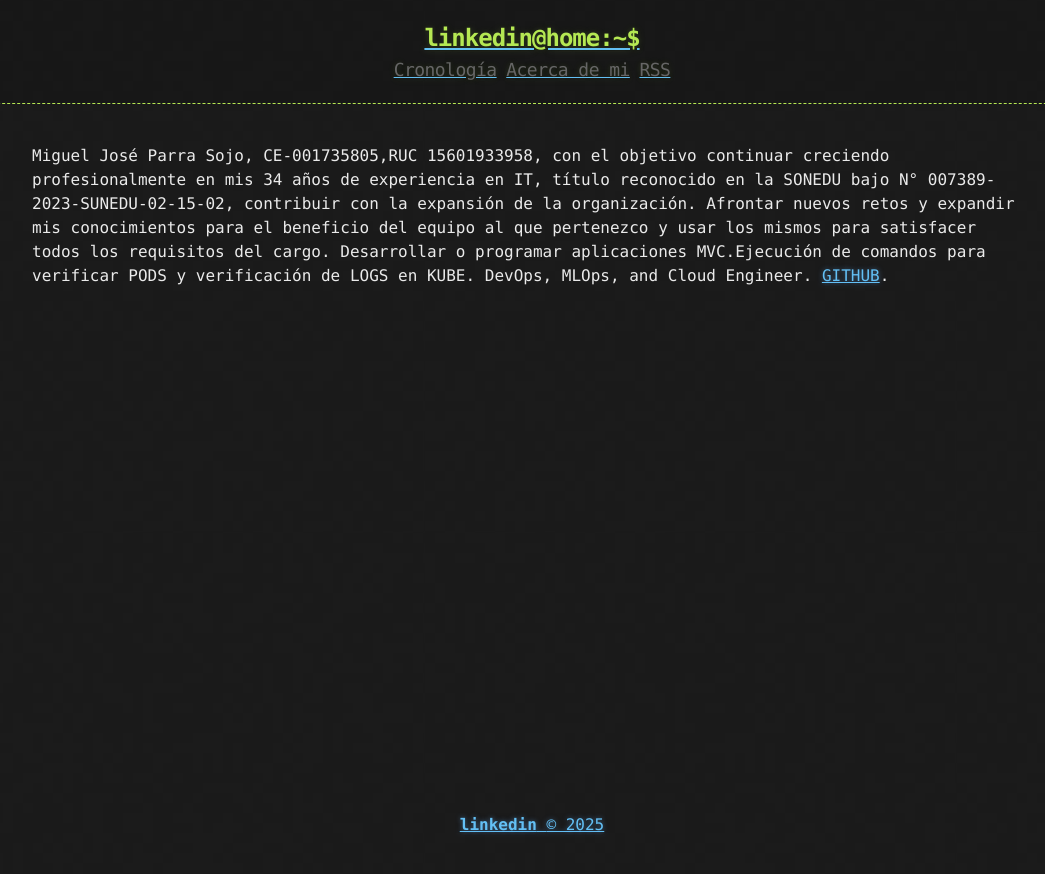
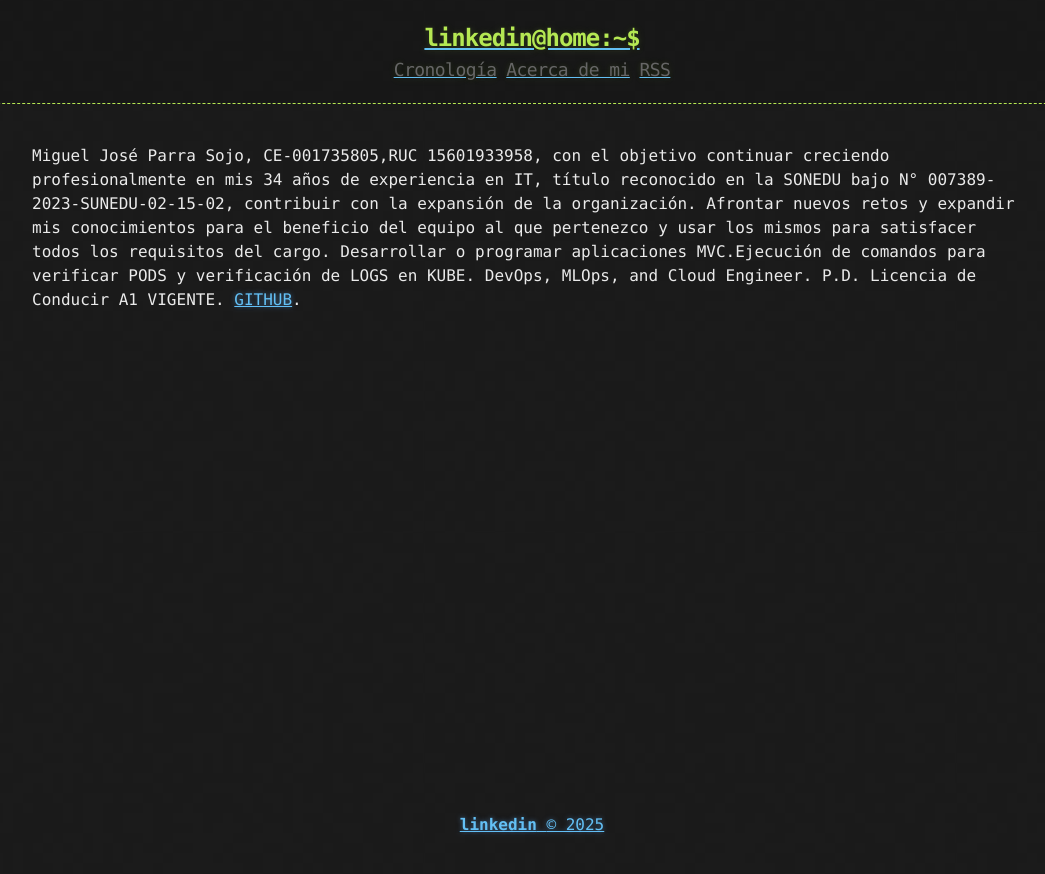
Before and after one commit to parramiguel/parramiguel.github.io, a Jekyll site: the page built from about.md, in a window 1280 px wide. Shown: the top 874 px of the page, without its empty margins (108-1153 px from the left). Built offline with Jekyll 4.4.1, drawn with Linux system fonts in a browser that asks for light colours.

Commit message:
BREVETE VIGENTE

```diff
--- a/about.md
+++ b/about.md
@@ -3,6 +3,6 @@ layout: page
 title: Acerca de mi
 ---
 
-Miguel José Parra Sojo, CE-001735805,RUC 15601933958, con el objetivo continuar creciendo profesionalmente en mis 34 años de experiencia en IT, título reconocido en la SONEDU bajo N° 007389-2023-SUNEDU-02-15-02,  contribuir con la expansión de la organización. Afrontar nuevos retos y expandir mis conocimientos para el beneficio del equipo al que pertenezco y usar los mismos para satisfacer todos los requisitos del cargo. Desarrollar o programar aplicaciones MVC.Ejecución de comandos para verificar PODS y verificación de LOGS en KUBE.
-DevOps, MLOps, and Cloud Engineer.
+Miguel José Parra Sojo, CE-001735805,RUC 15601933958, con el objetivo continuar creciendo profesionalmente en mis 34 años de experiencia en IT, título reconocido en la SONEDU bajo N° 007389-2023-SUNEDU-02-15-02, contribuir con la expansión de la organización. Afrontar nuevos retos y expandir mis conocimientos para el beneficio del equipo al que pertenezco y usar los mismos para satisfacer todos los requisitos del cargo. Desarrollar o programar aplicaciones MVC.Ejecución de comandos para verificar PODS y verificación de LOGS en KUBE.
+DevOps, MLOps, and Cloud Engineer. P.D. Licencia de Conducir A1 VIGENTE.
 [GITHUB](https://github.com/parramiguel).
```
